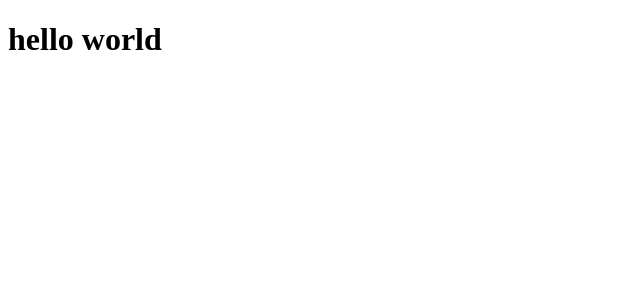
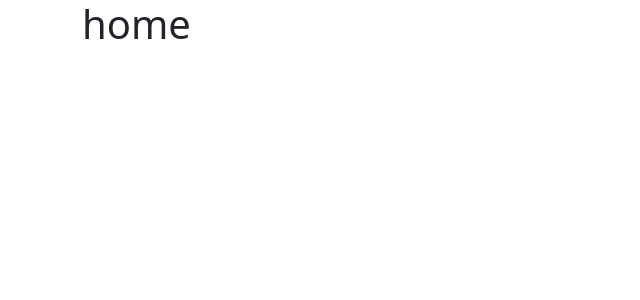
Before and after one commit to lifeBalance/shopping-cart, a React (Vite) app: page / in a window 1280 px wide. Shown: the top 300 px of the page, without its empty margins (0-640 px from the left). Built offline with nearby package versions, Linux system fonts and the light colour scheme.

Commit message:
install Bootstrap and React Router; add basic routes/pages

```diff
--- a/package.json
+++ b/package.json
@@ -9,8 +9,11 @@
     "preview": "vite preview"
   },
   "dependencies": {
+    "bootstrap": "^5.2.3",
     "react": "^18.2.0",
-    "react-dom": "^18.2.0"
+    "react-bootstrap": "^2.7.2",
+    "react-dom": "^18.2.0",
+    "react-router-dom": "^6.10.0"
   },
   "devDependencies": {
     "@types/react": "^18.0.28",
--- a/src/App.tsx
+++ b/src/App.tsx
@@ -1,11 +1,20 @@
 import { useState } from 'react'
 import reactLogo from './assets/react.svg'
+import { Container } from 'react-bootstrap'
+import { Routes, Route } from 'react-router-dom'
+import { Home } from './pages/Home'
+import { Store } from './pages/Store'
+import { About } from './pages/About'
 
 function App() {
   return (
-    <h1>
-      hello world
-    </h1>
+    <Container className='mb-4'>
+    <Routes>
+      <Route path='/' element={<Home />}/>
+      <Route path='/store' element={<Store />}/>
+      <Route path='/about' element={<About />}/>
+    </Routes>
+    </Container>
   )
 }
 
--- a/src/main.tsx
+++ b/src/main.tsx
@@ -1,9 +1,13 @@
 import React from 'react'
 import ReactDOM from 'react-dom/client'
 import App from './App'
+import 'bootstrap/dist/css/bootstrap.min.css'
+import { BrowserRouter } from 'react-router-dom'
 
 ReactDOM.createRoot(document.getElementById('root') as HTMLElement).render(
   <React.StrictMode>
-    <App />
+    <BrowserRouter>
+      <App />
+    </BrowserRouter>
   </React.StrictMode>,
 )
--- /dev/null
+++ b/src/pages/About.tsx
@@ -0,0 +1,3 @@
+export function About() {
+  return <h1>about</h1>
+}
--- /dev/null
+++ b/src/pages/Home.tsx
@@ -0,0 +1,3 @@
+export function Home() {
+  return <h1>home</h1>
+}
--- /dev/null
+++ b/src/pages/Store.tsx
@@ -0,0 +1,3 @@
+export function Store() {
+  return <h1>store</h1>
+}
```
Also changed, not shown: 1 other file (tests, documents, lock files or other folders).
